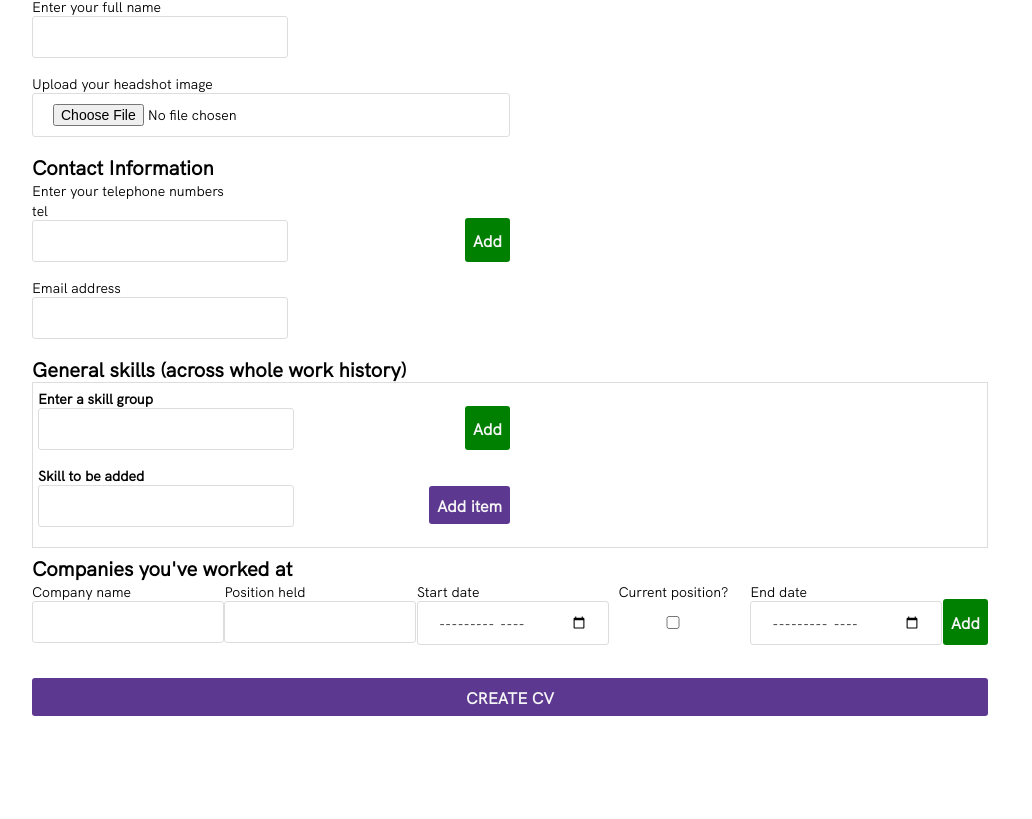
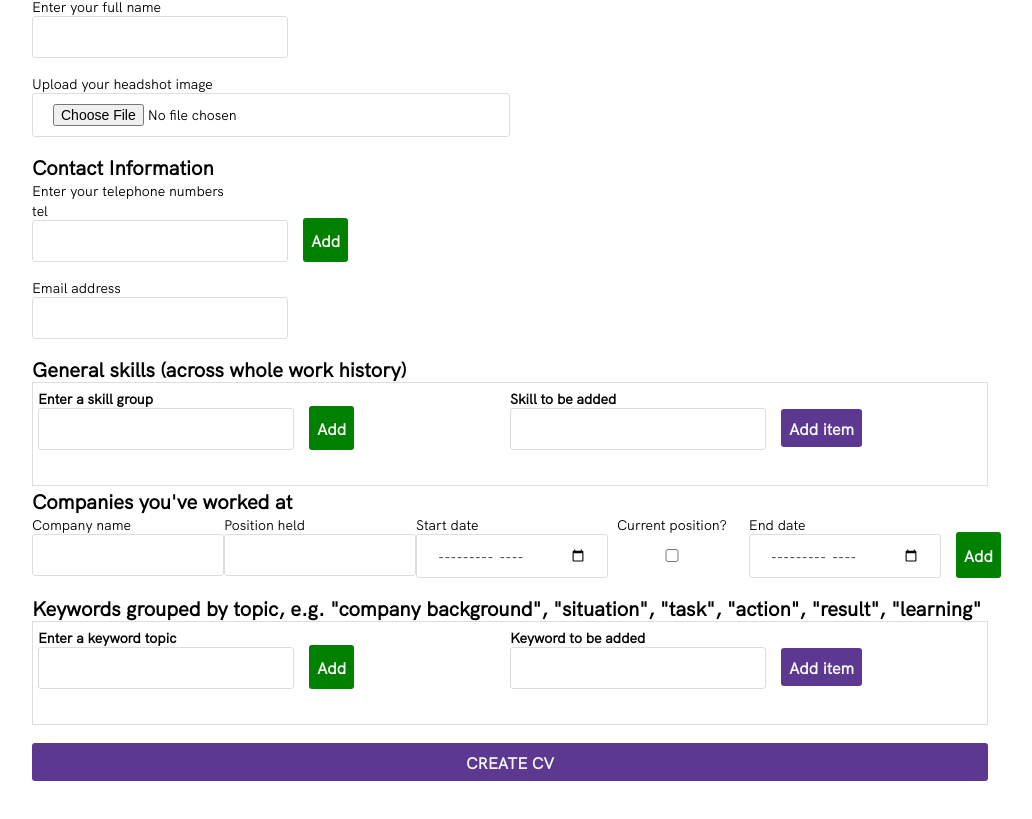
Before and after one commit to chezearth-personal/cv-builder, a React (Create React App) app in the folder client/: page / in a window 1280 px wide. Shown: the part 405-1224 px from the top of the page, without its empty margins (130-1162 px from the left). Before the commit the page ends 1176 px from the top, so only its background shows below. Built offline with nearby package versions, Linux system fonts and the light colour scheme.

Commit message:
Fixed up the input form and added Keywords to the company info

```diff
--- a/client/src/components/home/Home.js
+++ b/client/src/components/home/Home.js
@@ -158,9 +158,12 @@ const Home = ({ setResult }) => {
             onChange={e => setEmail(e.target.value)}
           />
         <ItemGroups
-          description='General skills (across whole work history)'
           itemGroups={skillGroups}
           setItemGroups={setSkillGroups}
+          description='General skills (across whole work history)'
+          name='skillGroup'
+          pillGroupLabel='Enter a skill group'
+          pillItemLabel='Skill to be added'
         />
         <Companies
           addCompany={handleAddCompany}
--- a/client/src/components/home/item-group/ItemGroup.js
+++ b/client/src/components/home/item-group/ItemGroup.js
@@ -2,7 +2,6 @@ import React, { useState } from 'react';
 import ItemPills from '../item-pill/ItemPills';
 
 export default function ItemGroup({
-  // itemGroups,
   itemGroup,
   addItemGroup,
   updateItemGroup,
@@ -38,16 +37,18 @@ export default function ItemGroup({
     setItems(newItems);
   };
   return (
+    <>
     <div className='compositeContainer'>
+      <div className='inputContainer'>
       <div className='nestedContainer'>
         <div className='listItem'>
           <div className='text__group'>
-            <label htmlFor='skillGroup'>Enter a skill group</label>
+            <label htmlFor={`${props.name}_${props.index}`}>{props.pillGroupLabel}</label>
             <input
               type='text'
               required
-              name='skillGroup'
-              id='skillGroup'
+              name='itemGroup'
+              id={`${props.name}_${props.index}`}
               onChange={e => updateItemGroup(e, props.index)}
             />
           </div>
@@ -65,16 +66,34 @@ export default function ItemGroup({
           )}
         </div>
       </div>
+      <div className='itemPillsInput'>
+        <div className='text__group'>
+          <label htmlFor={`${props.name}_input_${props.index}`}>{props.pillItemLabel}</label>
+          <input
+            id={`${props.name}_input_${props.index}`}
+            name='inputItem'
+            type='text'
+            value={item}
+            onChange={(e) => addToItem(e.target.value)}
+          />
+        </div>
+        <div className='btn__group'>
+          <button onClick={() => handleAddPill()}>Add item</button>
+        </div>
+      </div>
+    </div>
       <ItemPills
         addToItem={addToItem}
-        addPill={handleAddPill}
         removePill={handleRemovePill}
         items={items}
         item={item}
-        pillGroupLabel='Enter a skill group'
-        pillItemLabel='Skill to be added'
+        index={props.index}
+        name={props.name}
+        pillGroupLabel={props.pillGroupLabel}
+        pillItemLabel={props.pillItemLabel}
       />
-    </div>
+      </div>
+    </>
   );
 }
         // name={`${props.name}_pills`}
--- a/client/src/components/home/item-group/ItemGroups.js
+++ b/client/src/components/home/item-group/ItemGroups.js
@@ -25,12 +25,15 @@ export default function ItemGroups({ itemGroups, setItemGroups, ...props }) {
       {itemGroups.map((itemGroup, index) => (
           <ItemGroup
             key={index}
-            index={index}
-            numItemGroups={itemGroups.length}
             itemGroup={itemGroup}
             addItemGroup={handleAddItemGroup}
             updateItemGroup={handleUpdateItemGroup}
             removeItemGroup={handleRemoveItemGroup}
+            index={index}
+            numItemGroups={itemGroups.length}
+            name={props.name}
+            pillGroupLabel={props.pillGroupLabel}
+            pillItemLabel={props.pillItemLabel}
           />
       ))}
     </h3>
--- a/client/src/components/home/item-pill/ItemPills.css
+++ b/client/src/components/home/item-pill/ItemPills.css
@@ -1,7 +1,7 @@
 .itemPills {
   display: flex;
   flex-direction: column;
-  width: 50%;
+  width: calc(100% - 10px);
 }
 
 .itemPillsInput {
@@ -20,9 +20,13 @@
   flex-wrap: wrap;
   justify-content: flex-start;
   align-items: top;
-  /* margin: 10px; */
+  margin: 5px;
   min-height: 50%;
-  /* width: 50%; */
+  width: 100%;
+  border: 1px  solid #ddd;
+}
+.itemPillsList:empty {
+  border: hidden;
 }
 
 .pill {
@@ -32,7 +36,7 @@
   justify-content: flex-start;
   border-radius: 17px;
   border: 1px solid #5d3891;
-  margin: 2px;
+  margin: 5px;
   height: 34px;
   width: fit-content;
   min-width: 45px;
--- a/client/src/components/home/item-pill/ItemPills.js
+++ b/client/src/components/home/item-pill/ItemPills.js
@@ -6,16 +6,7 @@ import './ItemPills.css';
 const ItemPills = ({ addToItem, addPill, removePill, items, item, ...props }) => {
   // console.log('props =', props);
   return (
-    <div className='itemPills' key={props.name}>
-      <div className='itemPillsInput'>
-        <div className='text__group'>
-          <label htmlFor='inputItem'>{props.pillItemLabel}</label>
-          <input id='inputItem' type='text' value={item} onChange={(e) => addToItem(e.target.value)} />
-        </div>
-        <div className='btn__group'>
-          <button onClick={() => addPill()}>Add item</button>
-        </div>
-      </div>
+    <div className='itemPills'>
       <div className='itemPillsList'>
         {items.map((item, index) => (
           <ItemPill key={index} index={index} itemName={item.name} removePill={removePill} />
--- a/client/src/components/home/work-history/Company.js
+++ b/client/src/components/home/work-history/Company.js
@@ -1,4 +1,5 @@
-import React from 'react';
+import {useState} from 'react';
+import ItemGroups from '../item-group/ItemGroups';
 
 export default function Company({
   addCompany,
@@ -7,10 +8,12 @@ export default function Company({
   company,
   ...props
 }) {
+  const [companyStoryGroups, setCompanyStoryGroups] = useState([{ name: '', itemList: [] }]);
   console.log('company =', company);
   console.log('props.index =', props.index);
   console.log('props.numCompanies =', props.numCompanies);
   return (
+    <div>
       <div className='nestedContainer' id="nestedCompanies">
         <div className='companies'>
           <label htmlFor={`name_${props.index}`}>Company name</label>
@@ -85,5 +88,14 @@ export default function Company({
           )}
         </div>
       </div>
+      <ItemGroups
+        itemGroups={companyStoryGroups}
+        setItemGroups={setCompanyStoryGroups}
+        name='companyPointsGroup'
+        description='Keywords grouped by topic, e.g. "company background", "situation", "task", "action", "result", "learning"'
+        pillGroupLabel='Enter a keyword topic'
+        pillItemLabel='Keyword to be added'
+      />
+    </div>
   );
 }
--- a/client/src/index.css
+++ b/client/src/index.css
@@ -61,10 +61,13 @@ button {
 }
 
 .compositeContainer {
+  border: 1px solid #ddd;
+}
+
+.inputContainer {
   display: flex;
-  flex-direction: column;
+  flex-direction: row;
   width: 100%;
-  border: 1px solid #ddd;
   padding: 5px;
   margin: 0 0 5px 0;
 }
@@ -72,7 +75,7 @@ button {
 .nestedContainer {
   display: flex;
   align-items: top;
-  justify-content: space-between;
+  justify-content: flex-left;
   width: 50%;
 }
 
@@ -120,6 +123,7 @@ button {
   display: flex;
   align-items: right;
   justify-content: space-between;
+  margin: 0 0 0 15px;
 }
 
 #addBtn {
```
Lines whose indentation alone changed are shown as unchanged.
